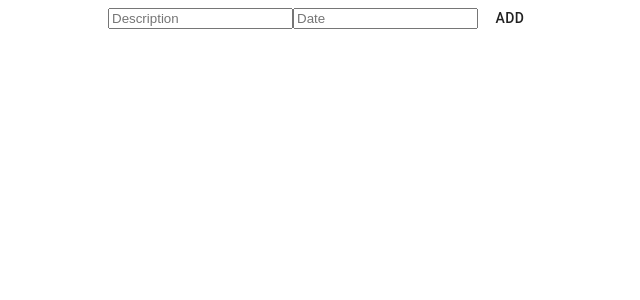
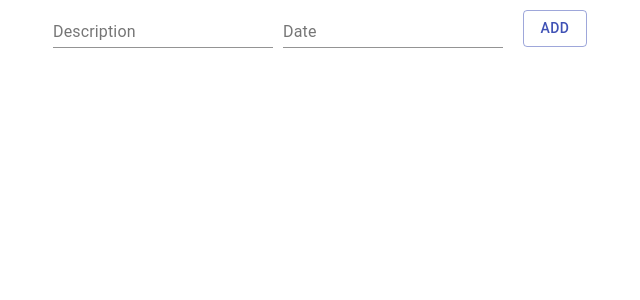
Before and after one commit to wilpola/react-fundamentals, a React (Create React App) app in the folder react_projects/materialtodo/: page / in a window 1280 px wide. Shown: the top 300 px of the page, without its empty margins (315-955 px from the left). Built offline with nearby package versions, Linux system fonts and the light colour scheme.

Commit message:
add: inputField component

```diff
--- a/react_projects/materialtodo/src/App.js
+++ b/react_projects/materialtodo/src/App.js
@@ -3,6 +3,7 @@ import './App.css';
 import Button from '@material-ui/core/Button';
 import IconButton from '@material-ui/core/IconButton';
 import DeleteIcon from '@material-ui/icons/Delete';
+import TextField from '@material-ui/core/TextField';
 
 function App() {
 	const [todo, setTodo] = useState({ description: '', date: '' });
@@ -23,19 +24,27 @@ function App() {
 
 	return (
 		<div className='App'>
-			<input
-				placeholder='Description'
+			<TextField
+				style={{ marginRight: 10 }}
+				label='Description'
 				name='description'
 				value={todo.description}
 				onChange={inputChanged}
 			/>
-			<input
-				placeholder='Date'
+			<TextField
+				style={{ marginRight: 10 }}
+				label='Date'
 				name='date'
 				value={todo.date}
 				onChange={inputChanged}
 			/>
-			<Button onClick={addTodo}>Add</Button>
+			<Button
+				style={{ margin: 10 }}
+				color='primary'
+				variant='outlined'
+				onClick={addTodo}>
+				Add
+			</Button>
 			<table>
 				<tbody>
 					{todos.map((todo, index) => (
```
